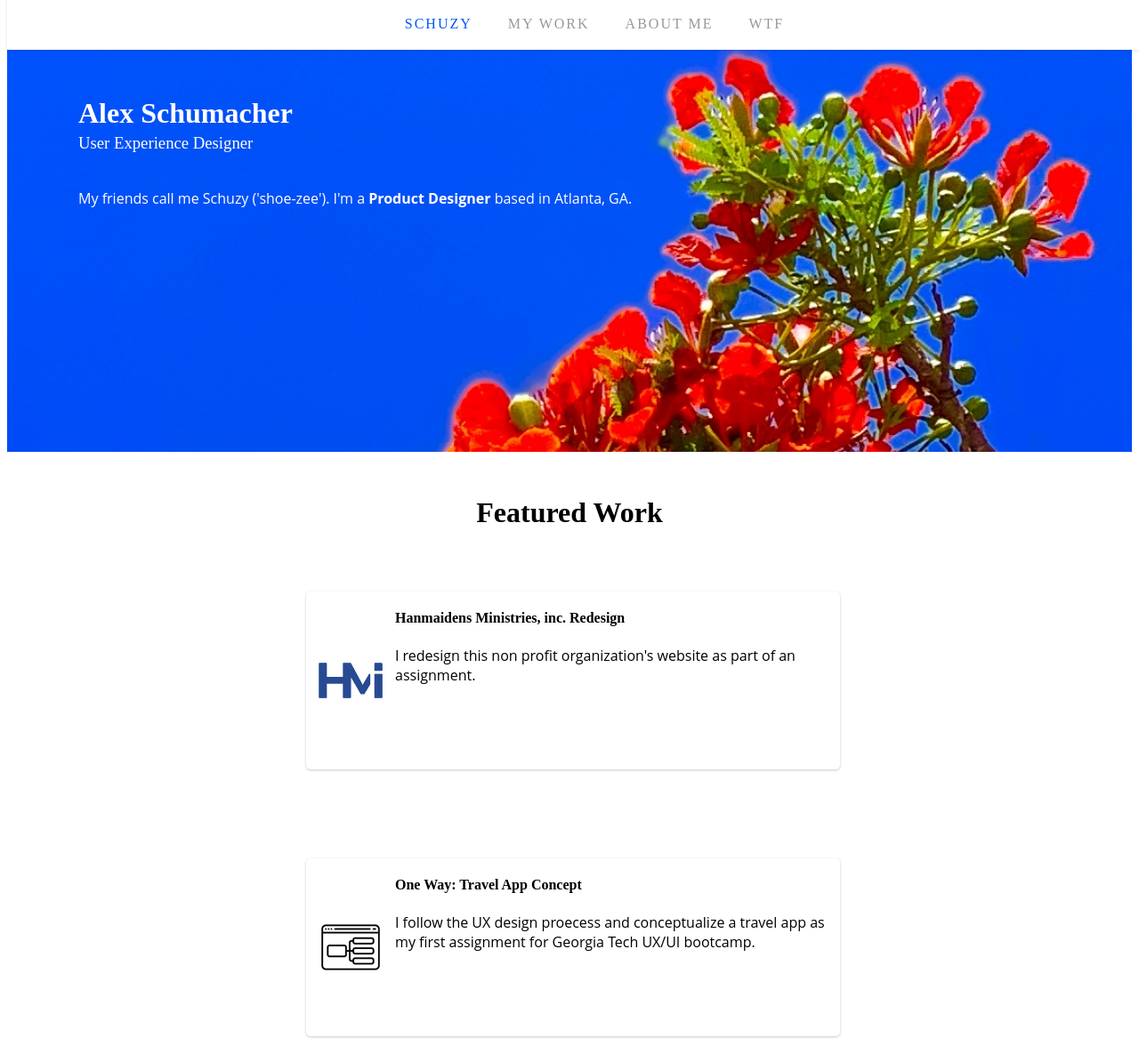
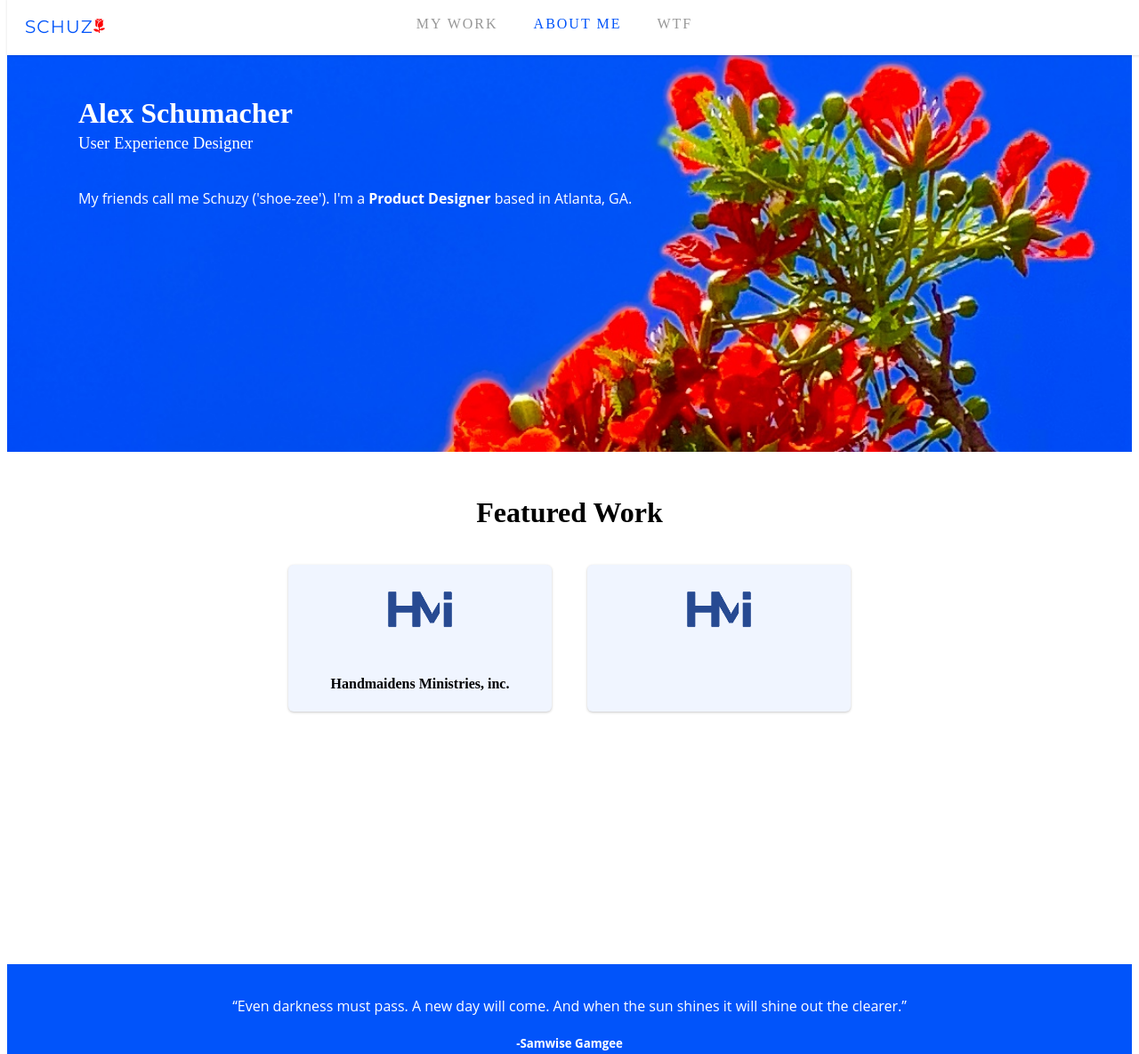
Before and after one commit to Schubaru/My-Portfolio-2, a plain HTML site: page index.html in a window 1280 px wide. Shown: the top 1185 px of the page at 89% size. Drawn offline with nearby package versions, Linux system fonts and the light colour scheme; a script that the page names is missing.

Commit message:
Cards and Cleaning
Straightened new work cards. Removed old work cards (commented out). Cleaned up a little CSS that wasn't being used.

```diff
--- a/css/style.css
+++ b/css/style.css
@@ -7,6 +7,11 @@
     margin-bottom: 15px;
     position: fixed;
     margin-top: -10px;
+    display: flex;
+}
+.navbar .logo {
+    float: left;
+    padding: 20px;
 }
 ul {
     display: flex;
@@ -15,6 +20,7 @@ ul {
     list-style: none;
     position: relative;
     text-align: center;
+    padding-right: 220px;
 }
 ul li {
     padding 20px;
@@ -111,6 +117,7 @@ ul li:hover {
 }
 .workContainer:hover {
     transition: margin-top 2s ease-in-out;
+    transform: translateY(-15px);
 }
 .workImg {
     height: 100px;
@@ -126,26 +133,47 @@ ul li:hover {
     margin: auto;
     padding: auto;
 }
-.workButton {
-    background-color: #0154FA;
-    color: white;
-    border-radius: 10px;
-    margin: 0 auto;
-    text-align: center;
-    height: 69px;
-    width: 250px;
-    font-family: 'open sans';
-    font-size: 20px;
-    font-weight: 100;
-    letter-spacing: 2px;
-    outline: none;
-    border: none;
-}
 #cardButton {
     margin: 0 auto;
     text-align: center;
     padding-bottom: 100px;
     padding-top: 20px;
+}
+
+/*new work grid*/
+.featuredWork {
+    margin: 0 auto;
+}
+.featuredWork, .section {
+    margin: 0 auto;
+    text-align: center;
+    padding-bottom: 40px;
+}
+.gridContainer {
+    display: grid;
+    grid-template-rows: 1fr 1fr;
+    grid-template-columns: 1fr 1fr;
+    margin: 0 auto;
+    text-align: center;
+    width: 50%;
+    grid-gap: 40px;
+}
+.gridCard {
+    height: auto;
+    width: 100%;
+    box-shadow:  0 1px 3px rgba(0, 0, 0, 0.22);
+    border-radius: 6px;
+    background-color: #F0F5FF;
+}
+.work-card-img {
+    width: 100px;
+    height: 100px;
+}
+.cardStuff {
+
+}
+.work-card-heading {
+    font-family: 'montserrat';
 }
 
 /*skill cards*/
@@ -195,3 +223,9 @@ ul li:hover {
     padding-bottom: 20px;
     margin-top: 40px;
 }
+
+@media only screen and (max-width: 600px) {
+    .gridContainer {
+
+    }
+}
--- a/index.html
+++ b/index.html
@@ -29,11 +29,10 @@
 <body>
     <!--Nav Bar-->
    <div class="navbar sticky">
+       <img src="images/logo_2.png" class="logo">
        <ul>
-           <div class="underline"></div>
-           <li class="active" class="tabItem">SCHUZY</li>
-           <li class="tabItem inactive">My Work</li>
-           <li class="tabItem"> About Me</li>
+           <li class="tabItem">My Work</li>
+           <li class="tabItem active"> About Me</li>
            <li class="tabItem">WTF</li>
        </ul>
    </div>
@@ -50,6 +49,7 @@
     </div>
 
     <!--Work Content-->
+    <!--
     <div class="myWork">
         <h1 class="section">Featured Work</h1>
         <div class="workContainer">
@@ -69,10 +69,28 @@
             </div>
         </div>
     </div>
-
+-->
     <!--New Work-->
 
+    <div class="featuredWork">
+        <h1 class="section">Featured Work</h1>
+        <div class="gridContainer col-md-10">
+            <div class="gridCard card-1">
+                <img class="work-card-img" src="images/HMI Logo.png">
+                <div class="cardStuff">
+                    <h4 class="work-card-heading">Handmaidens Ministries, inc.</h4>
+                    <p class="cardCategory"></p>
+                </div>
+            </div>
+            <div class="gridCard card-2">
+                <img class="work-card-img" src="images/HMI Logo.png">
+                <p class="work-card-heading"></p>
+                <p class="cardCategory"></p>
+            </div>
+        </div>
+    </div>
 <!--Skills Cards-->
+<!--
 <div class="skills">
     <div id="cardButton">
          <button class="workButton">Skills and Tools</button>
@@ -101,6 +119,7 @@
         </div>
     </div>
 </div>
+-->
 
 
     <!--Footer-->
```
